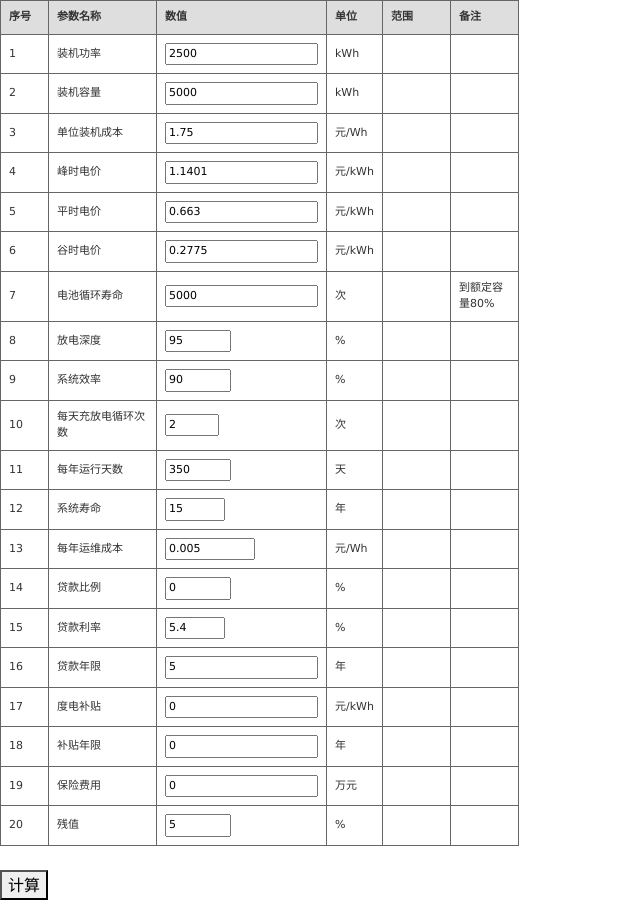
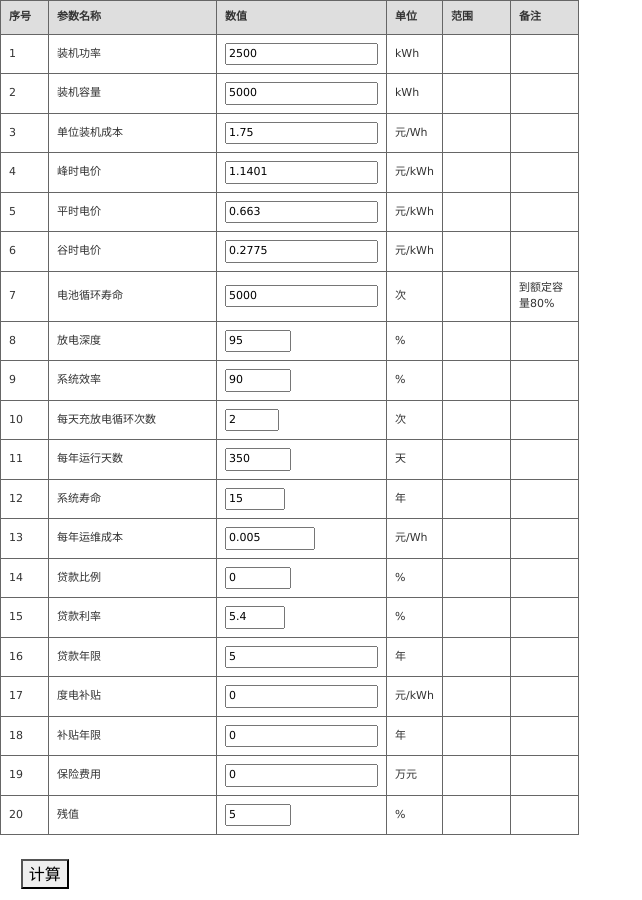
Before and after one commit to zhanggy/calculator, a plain HTML site: page index.html in a window 1280 px wide. Shown: the whole page, without its empty margins (0-642 px from the left). Drawn offline with Linux system fonts and the light colour scheme; files whose address does not match are found by name.

Commit message:
update table colums width

```diff
--- a/index.html
+++ b/index.html
@@ -19,9 +19,9 @@
             <thead>
             <tr>
                 <th width="48">序号</th>
-                <th width="108">参数名称</th>
-                <th width="50">数值</th>
-                <th width="50">单位</th>
+                <th width="168">参数名称</th>
+                <th width="30">数值</th>
+                <th width="30">单位</th>
                 <th width="68">范围</th>
                 <th width="68">备注</th>
             </tr>
@@ -30,7 +30,9 @@
             </tbody>
         </table>
         <br />
+        &nbsp;&nbsp;&nbsp;&nbsp;
         <button id="btn-calc">计算</button>
+        <br />
     </div>
 
     <div id="layer-output" style="display:none;">
@@ -48,7 +50,7 @@
             </tbody>
         </table>
         <br />
-        <button id="btn-rtn">返回</button>
+        &nbsp;<button id="btn-rtn">返回</button>
     </div>
 </body>
 </html>
--- a/main.css
+++ /dev/null
@@ -1,5 +0,0 @@
-#main-content {
-  font-size: 36px;
-  font-weight: bold;
-  padding: 16px;
-}
```
